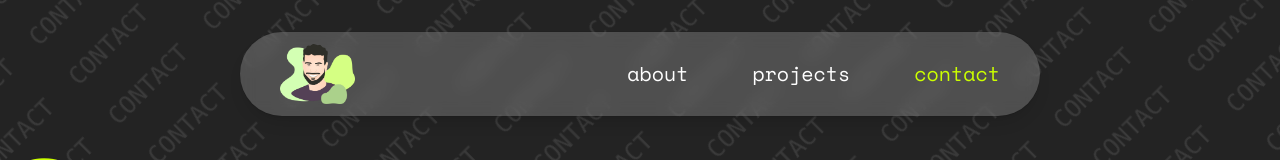
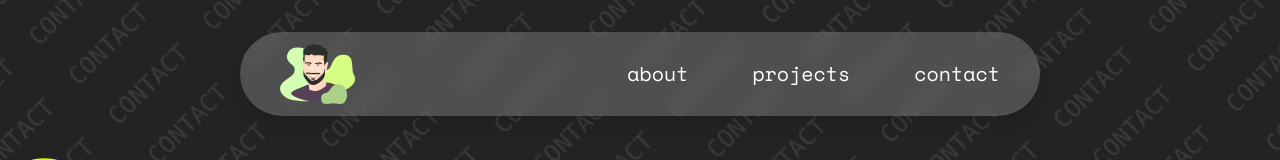
Before and after one commit to NeilBouiche/portfolio, a Next.js app: page /contact in a window 1280 px wide. Shown: the top 160 px of the page. Built offline with nearby package versions, Linux system fonts and the light colour scheme; a web font is replaced by a local one.

Commit message:
mailto while waiting for the contact form logic to be ready

```diff
--- a/app/components/navItems.js
+++ b/app/components/navItems.js
@@ -7,7 +7,10 @@ export default function NavItems() {
   const navLinks = [
     { href: '/', label: 'about' },
     { href: '/projects', label: 'projects' },
-    { href: '/contact', label: 'contact' },
+    {
+      href: 'mailto:neil.bouiche@gmail.com?subject=Contact%20Form%20Submission',
+      label: 'contact',
+    },
   ]
 
   return (
```
